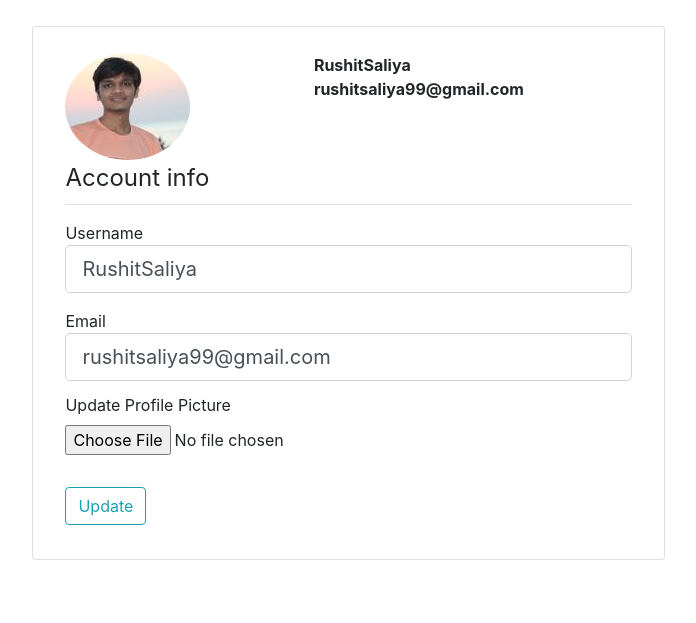
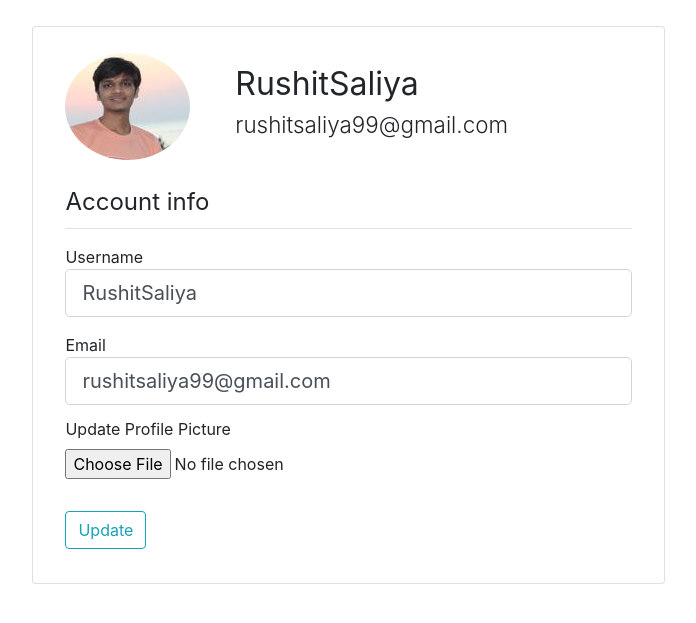
Before and after one commit to rushitsaliya/Note-share, a Flask app: page /account in a window 1280 px wide. Shown: the part 59-682 px from the top of the page, without its empty margins (173-869 px from the left). Run offline with Flask 2, Linux system fonts and the light colour scheme; a user stored in the database is signed in; some libraries are stand-ins or nearby versions.

Commit message:
Adjusted and applied some CSS rules on Account tab

```diff
--- a/noteshare/static/stylesheet.css
+++ b/noteshare/static/stylesheet.css
@@ -1,5 +1,19 @@
 .inverted-img {
     filter: brightness(0) invert(1);
+}
+
+.username-text {
+    font-size: 200%;
+    font-weight: 410;
+    margin-top: 3%;
+    margin-left: 5%;
+}
+
+.email-text {
+    font-size: 140%;
+    font-weight: 300;
+    margin-top: 1%;
+    margin-left: 5%;
 }
 
 .navbar.bg-light {
--- a/noteshare/templates/account.html
+++ b/noteshare/templates/account.html
@@ -5,12 +5,12 @@
         <div class="card register-card">
             <div class="card-body">
                 <div class="row">
-                    <div class="col-md-5">
-                        <img class="rounded-circle" src="{{ image_file }}" alt="{{ current_user.username }}'s Profile photo">
+                    <div class="col-md-3">
+                        <img class="rounded-circle mb-md-4" src="{{ image_file }}" alt="{{ current_user.username }}'s Profile photo">
                     </div>
-                    <div class="col-md-7">
-                        <strong>{{ current_user.username }}</strong><br/>
-                        <strong>{{ current_user.email }}</strong>
+                    <div class="col-md-9">
+                        <div class="display-4 username-text">{{ current_user.username }}</div>
+                        <div class="display-5 email-text">{{ current_user.email }}</div>
                     </div>
                 </div>
                 <form action="" method="POST" enctype="multipart/form-data">
```
Also changed, not shown: noteshare/site.db, noteshare/static/Profile-pictures/0d14ecd8e7a1109c.png (deleted), noteshare/static/Profile-pictures/d9934e5175692fc1.jpg (added), noteshare/static/Profile-pictures/default.jpg.
